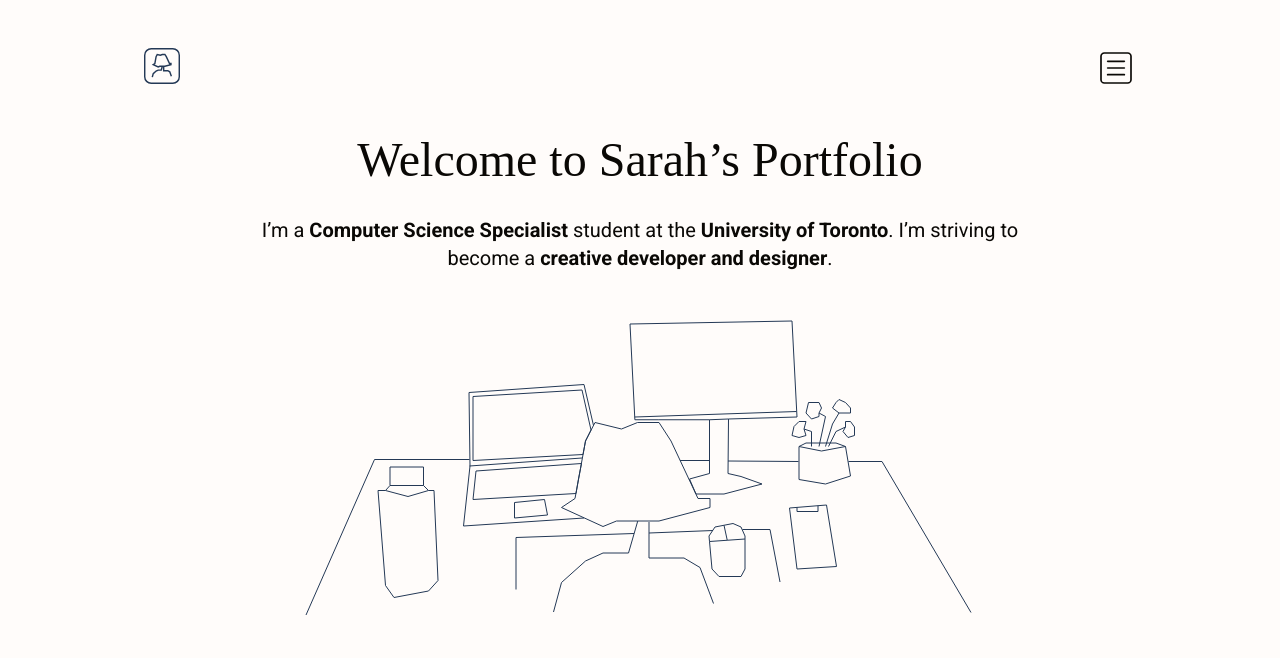
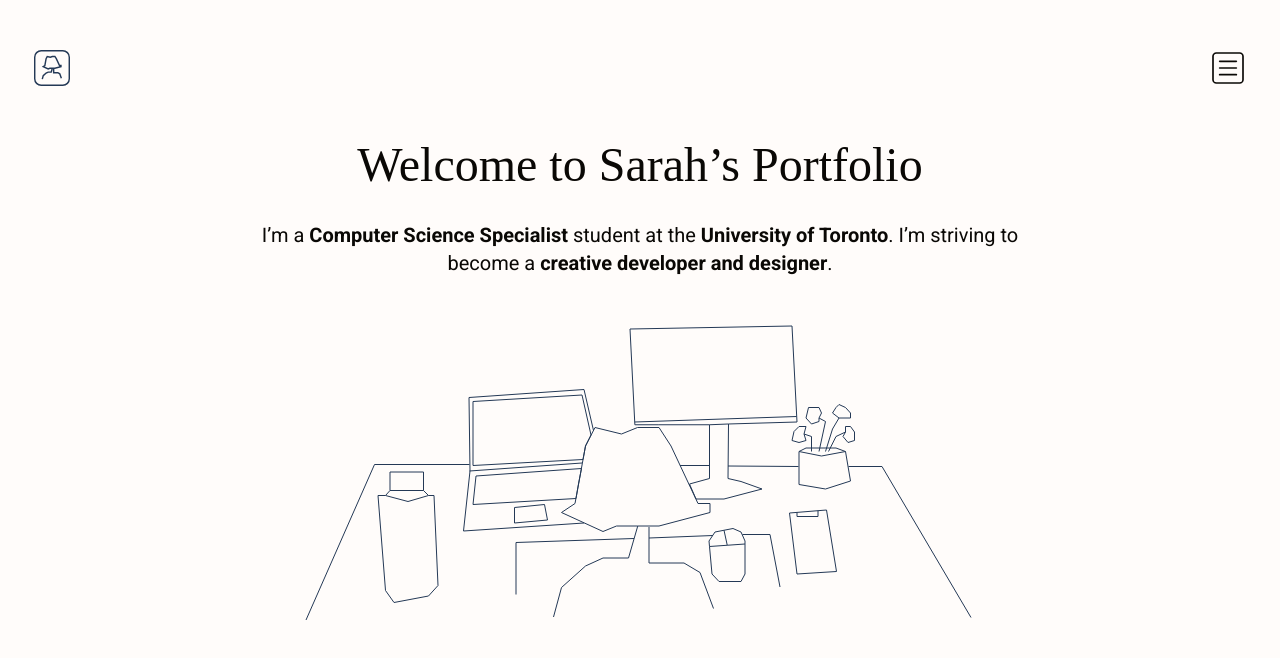
Before and after one commit to sarahhjchung/sarahhjchung.github.io, a React (Vite) app in the folder vite-project/: page / in a window 1280 px wide. Shown: the top 658 px of the page. Built offline with nearby package versions, Linux system fonts and the light colour scheme; a web font is replaced by a local one.

Commit message:
Implement logo component

```diff
--- /dev/null
+++ b/vite-project/src/components/Logo/Logo.tsx
@@ -0,0 +1,15 @@
+import React from "react";
+import { Link } from "react-router-dom";
+
+import { Button } from "../ui/button";
+import logoSVG from "@/assets/logo.svg";
+
+export function Logo() {
+  return (
+    <Link to="/">
+      <Button size="icon" variant={"icon"}>
+        <img src={logoSVG} alt="Logo" className="logo" />
+      </Button>
+    </Link>
+  );
+}
--- /dev/null
+++ b/vite-project/src/components/Logo/index.ts
@@ -0,0 +1 @@
+export * from "./Logo";
--- a/vite-project/src/components/ui/button.tsx
+++ b/vite-project/src/components/ui/button.tsx
@@ -1,8 +1,8 @@
-import * as React from "react"
-import { Slot } from "@radix-ui/react-slot"
-import { cva, type VariantProps } from "class-variance-authority"
+import * as React from "react";
+import { Slot } from "@radix-ui/react-slot";
+import { cva, type VariantProps } from "class-variance-authority";
 
-import { cn } from "@/lib/utils"
+import { cn } from "@/lib/utils";
 
 const buttonVariants = cva(
   "inline-flex items-center justify-center whitespace-nowrap rounded-md text-sm font-medium ring-offset-background transition-colors focus-visible:outline-none focus-visible:ring-2 focus-visible:ring-ring focus-visible:ring-offset-2 disabled:pointer-events-none disabled:opacity-50",
@@ -18,6 +18,7 @@ const buttonVariants = cva(
           "bg-secondary text-secondary-foreground hover:bg-secondary/80",
         ghost: "hover:bg-accent hover:text-accent-foreground",
         link: "text-primary underline-offset-4 hover:underline",
+        icon: "hover:drop-shadow-md",
       },
       size: {
         default: "h-10 px-4 py-2",
@@ -31,26 +32,26 @@ const buttonVariants = cva(
       size: "default",
     },
   }
-)
+);
 
 export interface ButtonProps
   extends React.ButtonHTMLAttributes<HTMLButtonElement>,
     VariantProps<typeof buttonVariants> {
-  asChild?: boolean
+  asChild?: boolean;
 }
 
 const Button = React.forwardRef<HTMLButtonElement, ButtonProps>(
   ({ className, variant, size, asChild = false, ...props }, ref) => {
-    const Comp = asChild ? Slot : "button"
+    const Comp = asChild ? Slot : "button";
     return (
       <Comp
         className={cn(buttonVariants({ variant, size, className }))}
         ref={ref}
         {...props}
       />
-    )
+    );
   }
-)
-Button.displayName = "Button"
+);
+Button.displayName = "Button";
 
-export { Button, buttonVariants }
+export { Button, buttonVariants };
--- a/vite-project/src/pages/Home/Home.tsx
+++ b/vite-project/src/pages/Home/Home.tsx
@@ -1,17 +1,15 @@
 import React from "react";
 
 import Strings from "@/locales/en.json";
-import logoSVG from "@/assets/logo.svg";
 import deskSVG from "@/assets/desk.svg";
-import { Menu } from "@/components/Menu";
 
 export function Home() {
   return (
     <div className="container py-12 flex flex-col gap-y-12 items-center justify-center">
-      <div className="flex flex-row w-full justify-between">
+      {/* <div className="flex flex-row w-full justify-between">
         <img src={logoSVG} alt="Logo" className="logo" />
         <Menu />
-      </div>
+      </div> */}
       <div className="flex flex-col gap-y-8 md:w-5/6">
         <h1>{Strings.Main.title}</h1>
         <h4 className="subtitle">
--- a/vite-project/src/pages/Page/Page.tsx
+++ b/vite-project/src/pages/Page/Page.tsx
@@ -1,9 +1,16 @@
 import React from "react";
 import { Outlet } from "react-router-dom";
+
+import { Menu } from "@/components/Menu";
+import { Logo } from "@/components/Logo";
 
 export function Page() {
   return (
     <div className="h-screen flex flex-col items-center justify-center">
+      <div className="container mt-12 flex flex-row w-full justify-between">
+        <Logo />
+        <Menu />
+      </div>
       <div className="container max-w-screen-xl flex-1 overflow-y-auto scrollbar-hide w-screen m-auto px-8 md:px-28">
         <Outlet /> {/* Renders child routes */}
       </div>
--- a/vite-project/src/styles/globals.css
+++ b/vite-project/src/styles/globals.css
@@ -88,7 +88,7 @@
     @apply text-lg md:text-xl font-sans text-center;
   }
   .logo {
-    @apply h-9 w-9 hover:drop-shadow-md cursor-pointer;
+    @apply h-9 w-9 cursor-pointer;
   }
   .menu {
     @apply h-10 w-10 stroke-1 hover:drop-shadow-md cursor-pointer;
```
